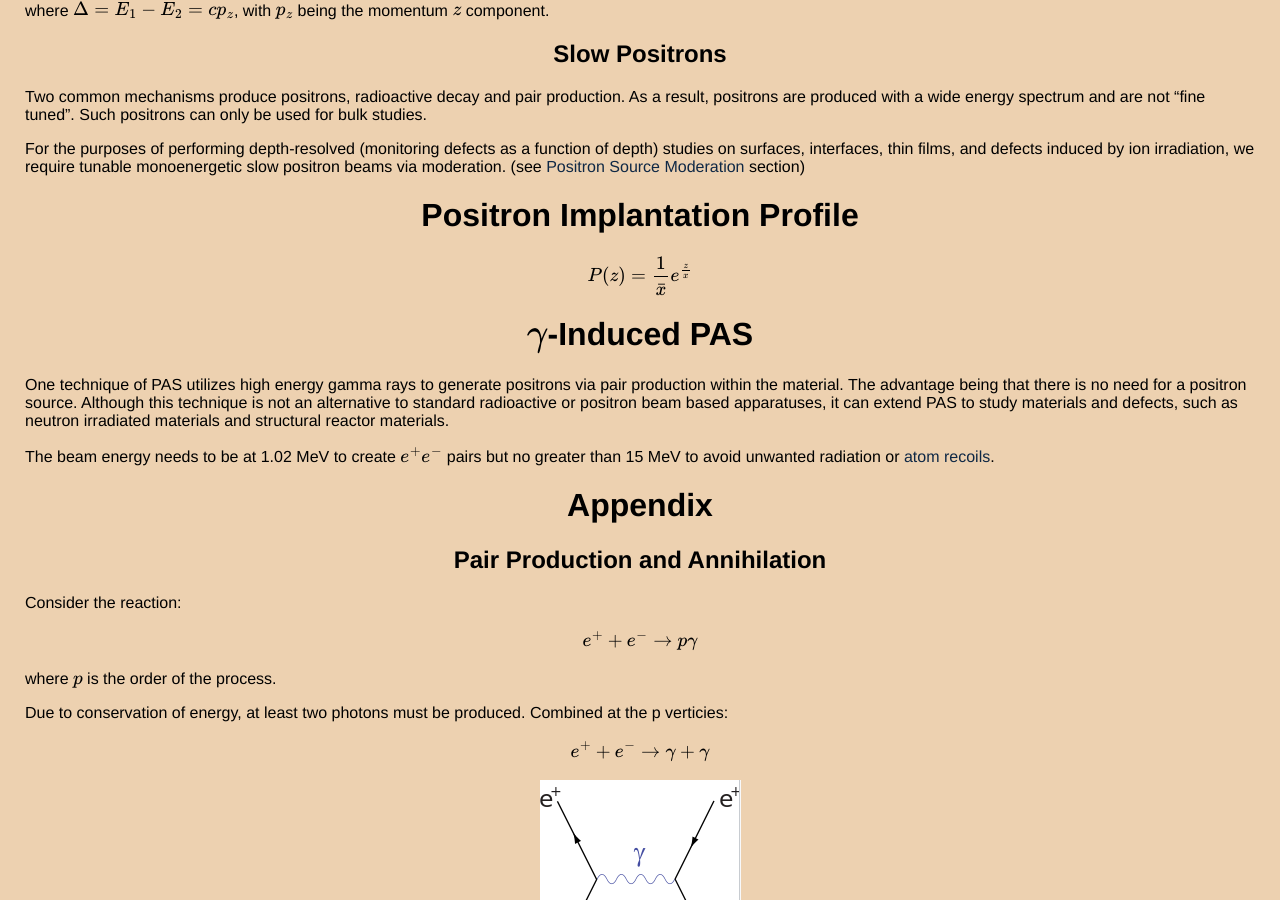
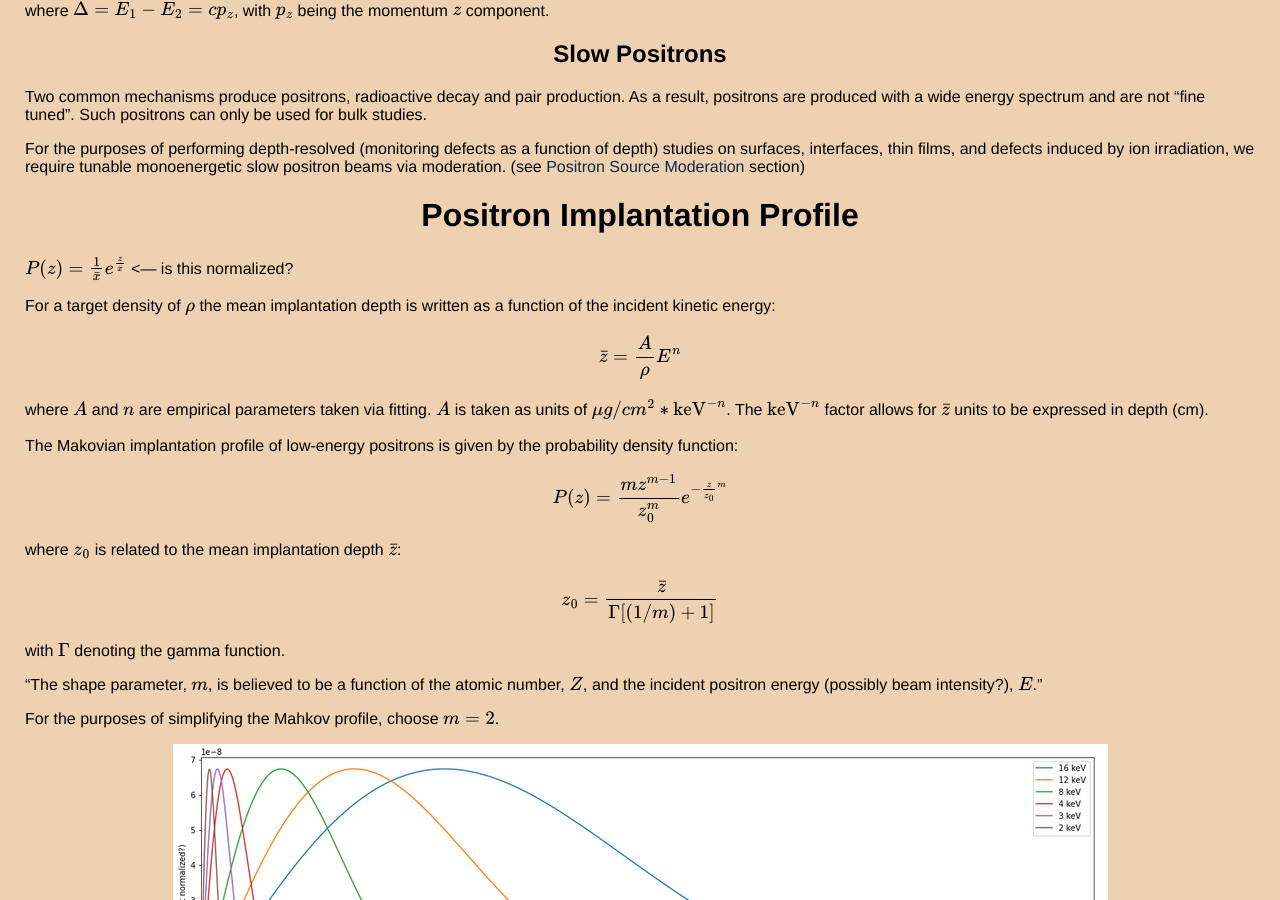
Before and after one commit to thaihangchung7/thaihangchung7.github.io, a Jekyll site: the page built from _notes/PositronAS.md, in a window 1280 px wide and 900 px high, scrolled down 4737 px. Built offline with Jekyll 4.4.1, drawn with Linux system fonts in a browser that asks for light colours; formulas are drawn with MathJax 3; some of the changed text lies outside the part shown.

Commit message:
Some spring cleaning

```diff
--- a/_notes/PositronAS.md
+++ b/_notes/PositronAS.md
@@ -50,10 +50,10 @@ where $$ P_{x,y} $$ is the momentum component perpendicular to the direction of
 Using these both $$ \Delta E $$ and $$ \Delta \theta $$, we can find the the net momentum from the annihilating pair. Below is a list of how different techniques utilize $$ \Delta E $$ and $$ \Delta \theta $$ quantities:
 
 + DBS (Doppler Broadening Spectroscopy)
-  - An energy distribution is detected with a 511keV Doppler Broadening peak detected. This reflects the longitudinal momenta of the electrons moving in the direction of the detector.
+  - An energy distribution is detected with a 511 keV Doppler Broadening peak detected. This reflects the longitudinal momenta of the electrons moving in the direction of the detector.
 
 + ACAR (Angular Correlation Annihilation Radiation)
-  - Momenta in the transverse direction is given by the angular distribution of 511keV.
+  - Momenta in the transverse direction is given by the angular distribution of 511 keV.
 
 + PALS
   - The lifetime of the positron is measured from the moment the positron enters the medium to its annihilation.
@@ -120,7 +120,7 @@ where $$ C_{bg} $$ represents the background contributions and $$f_{res} $$ is t
 
 ## Doppler Broadening of Annihilation Radiation (DBAR)
 
-In spectroscopy, the spectral line are broadened due to the distribution of velocities of atoms. This phenomenon is called Dopper broadening. When annihilating, the $$ e^{+} e^{-} $$ pair decays into two $$ \gamma $$-rays, with shifts in the photon energy $$ mc^{2} = 511 keV $$. Using energy and momentum conservation:
+In spectroscopy, the spectral line are broadened due to the distribution of velocities of atoms. This phenomenon is called Dopper broadening. When annihilating, the $$ e^{+} e^{-} $$ pair decays into two $$ \gamma $$-rays, with shifts in the photon energy $$ mc^{2} = 511\ \text{keV} $$. Using energy and momentum conservation:
 
 $$ E_{2} = c p_{2} \approx mc^{2} - \frac{E_{b}}{2} + \frac{cp_{z}}{2} $$
 
@@ -132,9 +132,9 @@ Doppler Broadening spectroscopy peaks are characterized by $$ S $$ and $$ W $$ p
 <img src="/assets/SWparam.png" class="center" >
 The typical values for defect parameters are:
 
-A: $$ 511.8 \text{keV} \geq A \geq 510.2 \text{keV} $$
+A: $$ 511.8\ \text{keV} \geq A \geq 510.2\ \text{keV} $$
 
-C: $$509.3 \text{keV} \geq C \geq 507.8 \text{keV} \cup 514.8\text{keV} \geq C \geq 512.7 \text{keV}$$
+C: $$509.3\ \text{keV} \geq C \geq 507.8\ \text{keV} \cup 514.8\ \text{keV} \geq C \geq 512.7\ \text{keV}$$
 
 
 Here in the spectrum, the $$ S $$ parameter shows the annihilation fraction with the _low momentum_ electrons and the $$ W $$ parameter is the the annihilation fraction with the _high momentum_ with the core electrons. Therefore, the $$ S $$ parameter is proportional to the defect content in the lattice since positrons are more likely to annihilate with valence electrons at the defect site.
@@ -162,7 +162,34 @@ For the purposes of performing depth-resolved (monitoring defects as a function
 
 # Positron Implantation Profile
 
-$$ P(z) = \frac{1}{\bar{x}} e^{\frac{z}{x}} $$
+$$ P(z) = \frac{1}{\bar{x}} e^{\frac{z}{x}} $$ <--- is this normalized?
+
+For a target density of $$\rho$$ the mean implantation depth is written as a function of the incident kinetic energy:
+
+$$ \bar{z} = \frac{A}{\rho} E^{n} $$
+
+where $$A$$ and $$n$$ are empirical parameters taken via fitting. $$A$$ is taken as units of $$\mu g/ cm^{2} * \text{keV}^{-n}$$. The $$\text{keV}^{-n}$$ factor allows for $$\bar{z}$$ units to be expressed in depth (cm).
+
+The Makovian implantation profile of low-energy positrons is given by the probability density function:
+
+$$ P(z) = \frac{m z^{m-1}}{z_{0}^{m}} e^{-\frac{z}{z_{0}}^m}$$
+
+where $$z_{0}$$ is related to the mean implantation depth $$\bar{z}$$:
+
+$$z_{0} = \frac{\bar{z}}{\Gamma [(1/m)+1]}$$
+
+with $$\Gamma$$ denoting the gamma function.
+
+"The shape parameter, $$m$$, is believed to be a function of the atomic number, $$Z$$, and the incident positron energy (possibly beam intensity?), $$E$$."
+
+For the purposes of simplifying the Mahkov profile, choose $$m=2$$.
+
+
+
+
+<img src="/assets/positronimplant.png" class="center">
+
+
 
 # $$\gamma$$-Induced PAS
 One technique of PAS utilizes high energy gamma rays to generate positrons via pair production within the material. The advantage being that there is no need for a positron source. Although this technique is not an alternative to standard radioactive or positron beam based apparatuses, it can extend PAS to study materials and defects, such as neutron irradiated materials and structural reactor materials.
@@ -284,7 +311,7 @@ The prebuncher and chopper RF electrodes are driven at potentials of $$\|V \| <
 
 ## Target Chamber
 
-For implantation energies between $$ 10 $$ keV - $$ 30 $$ keV, an Fe target will backscatter about $$15\%$$ of the incident positrons. The fraction of backscattered positrons will increase with atomic number $$Z$$, for example Au$$^{35-37}$$ will backscatter about $$40\%$$ of the incident positrons.
+For implantation energies between $$ 10 $$ \text{keV} - $$ 30\ \text{keV}$, an Fe target will backscatter about $$15\%$$ of the incident positrons. The fraction of backscattered positrons will increase with atomic number $$Z$$, for example Au$$^{35-37}$$ will backscatter about $$40\%$$ of the incident positrons.
 
 # Helmholtz-Zentrum Dresden-Rossendorf EBLE facility
 
@@ -302,7 +329,7 @@ Quick fact sheet:
 
 ## HPGe Detector Apparatus
 
-Germanium detectors provide the highest gamma ray energy resolution. For this particular setup  the FWHM is documented at $$\leq 1.8 keV$$
+Germanium detectors provide the highest gamma ray energy resolution. For this particular setup  the FWHM is documented at $$\leq 1.8\ \text{keV}$$
 
 Two standard coaxial high purity germanium detectors manufactured by Mirion Technologies (formerly Canberra) are used to detect gamma radiation. Contained in metal casing, the semiconductor is made of an $$0.5 mm$$ thick n-type diffused lithium contact and the p-type contact is $$0.3\mu m$$ thick well.
 
@@ -347,4 +374,4 @@ To monitor coincidence count rate, the two single channel analyzers are connecte
 
 [4] [Slow Positron Beam Techniques](http://www.positronannihilation.net/index_files/Positron%20Beam.pdf)
 
-[5] A new mechanism for void-cascade interaction from nondestructive depth-resolved atomic-scale measurements of ion irradiation–induced defects in Fe (https://www.science.org/doi/10.1126/sciadv.aba8437)
+[5] [A new mechanism for void-cascade interaction from nondestructive depth-resolved atomic-scale measurements of ion irradiation–induced defects in Fe](https://www.science.org/doi/10.1126/sciadv.aba8437)
```
Also changed, not shown: _notes/emicroscopy.md (+6 -6 lines), _notes/sp.md (+9 -0 lines), assets/positronimplant.png (added).
